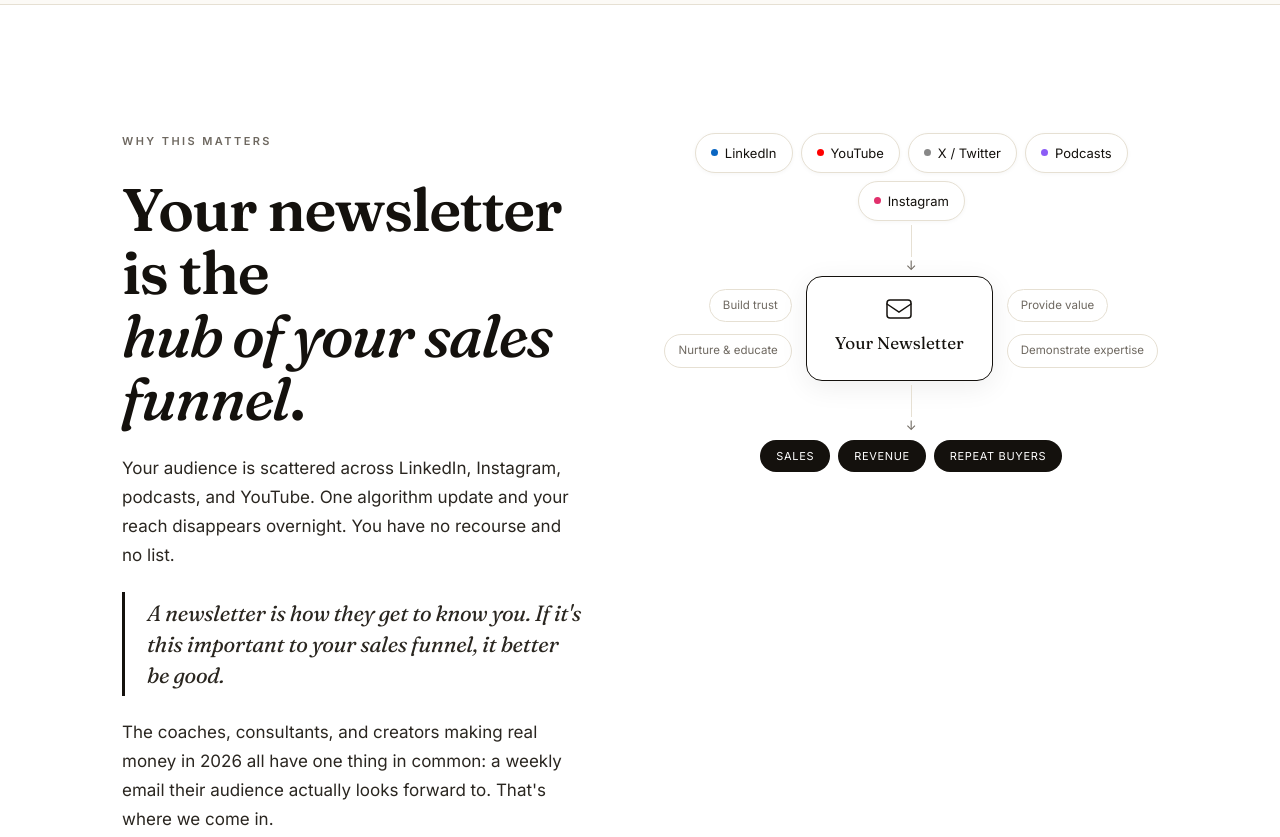
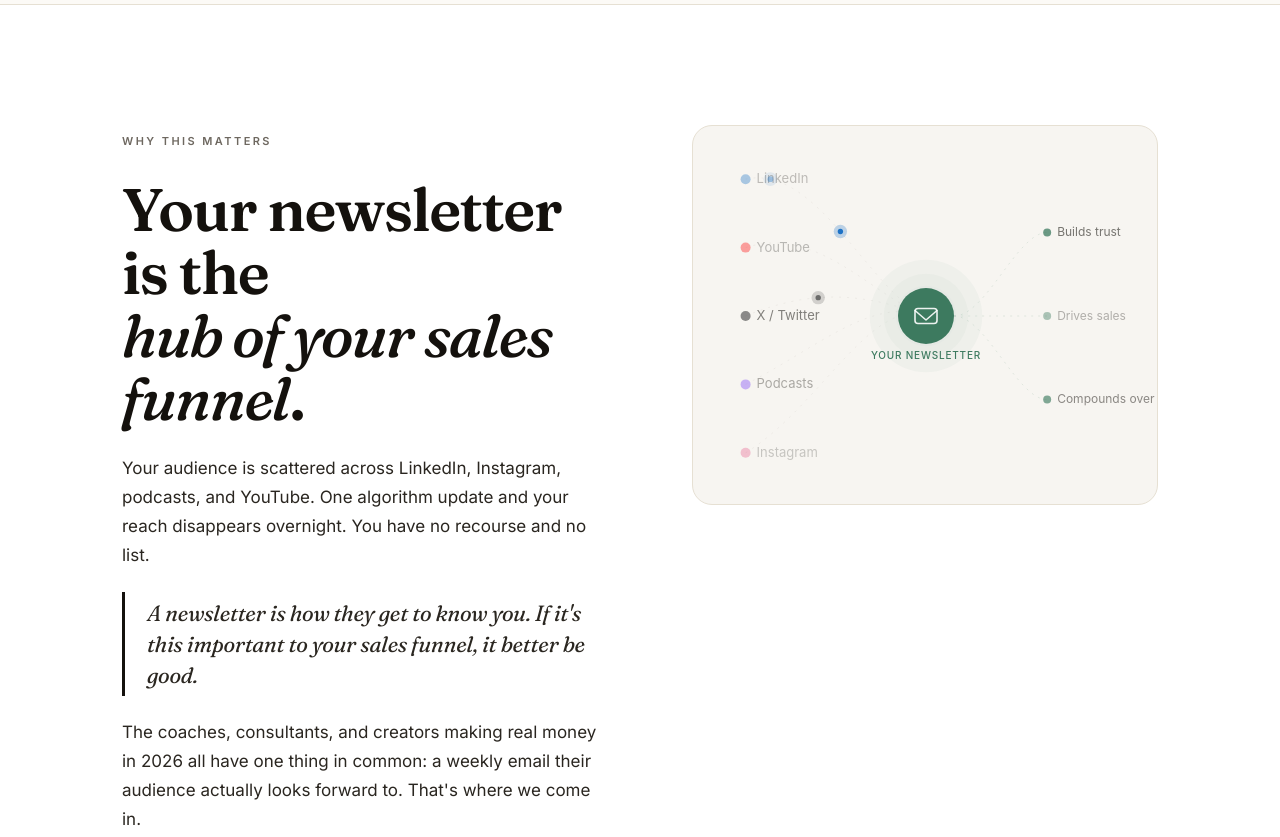
Before and after one commit to cameronscully123/newsletter-engine, a plain HTML site: page index.html in a window 1280 px wide. Shown: the part 1500-2337 px from the top of the page. Drawn offline with Linux system fonts and the light colour scheme.

Commit message:
Replace funnel diagram with original canvas particle animation
- Removed CSS flowchart (was too similar to competitor's diagram)
- Added canvas-based 'signal hub' animation: coloured source nodes
  (LinkedIn, YouTube, etc.) with live particles traveling along
  bezier curves into a pulsing newsletter hub, outputs flowing right
- Particles inherit each platform's brand colour, fade in/out along path
- Hub breathes with a glow ring pulse animation
- Starts on scroll, runs continuously, retina-ready (2x dpr)

Co-Authored-By: Claude Sonnet 4.6 <noreply@anthropic.com>

```diff
--- a/index.html
+++ b/index.html
@@ -681,145 +681,22 @@
   }
   .hero-stat-line span { margin: 0 6px; opacity: 0.35; }
 
-  /* ===== Funnel diagram ===== */
-  .funnel-diagram {
-    display: flex;
-    flex-direction: column;
-    align-items: center;
-    padding: 8px 0 0;
-    gap: 0;
-    user-select: none;
-  }
-  .funnel-platforms {
-    display: flex;
-    flex-wrap: wrap;
-    gap: 8px;
-    justify-content: center;
-  }
-  .fp {
-    display: inline-flex;
-    align-items: center;
-    gap: 7px;
-    padding: 8px 15px;
+  /* ===== Signal hub (canvas) ===== */
+  .signal-hub-wrap {
+    position: relative;
+    width: 100%;
+    height: 380px;
+    border-radius: 20px;
+    background: #f7f5f1;
     border: 1px solid var(--rule);
-    border-radius: 999px;
-    font-size: 13px;
-    font-family: var(--sans);
-    color: var(--ink);
-    background: #fff;
-    box-shadow: 0 1px 4px rgba(0,0,0,.04);
-    opacity: 0;
-    transform: translateY(-8px);
-    transition: opacity .0s, transform .0s;
-  }
-  .fp::before {
-    content: '';
-    width: 7px; height: 7px;
-    border-radius: 50%;
-    background: var(--dot, #888);
-    flex-shrink: 0;
-  }
-  .funnel-vline {
-    width: 1px;
-    background: var(--rule);
-    height: 32px;
-    margin: 4px 0;
-    transform: scaleY(0);
-    transform-origin: top;
-    transition: transform .0s;
-  }
-  .funnel-arrow {
-    font-size: 13px;
-    color: var(--muted);
-    line-height: 1;
-    margin: -2px 0 4px;
-    opacity: 0;
-    transition: opacity .0s;
-  }
-  .funnel-mid {
-    display: grid;
-    grid-template-columns: 1fr auto 1fr;
-    align-items: center;
-    gap: 14px;
+    overflow: hidden;
+  }
+  #signalCanvas {
+    position: absolute;
+    inset: 0;
     width: 100%;
-  }
-  .funnel-side { display: flex; flex-direction: column; gap: 12px; }
-  .funnel-side--left { align-items: flex-end; }
-  .funnel-side--right { align-items: flex-start; }
-  .fl {
-    display: inline-block;
-    padding: 6px 13px;
-    border: 1px solid var(--rule);
-    border-radius: 999px;
-    font-size: 11.5px;
-    font-family: var(--sans);
-    color: var(--muted);
-    background: #fff;
-    white-space: nowrap;
-    opacity: 0;
-    transition: opacity .0s, transform .0s;
-  }
-  .funnel-side--left .fl { transform: translateX(-10px); }
-  .funnel-side--right .fl { transform: translateX(10px); }
-  .funnel-box {
-    display: flex;
-    flex-direction: column;
-    align-items: center;
-    gap: 10px;
-    padding: 22px 28px;
-    border: 1.5px solid var(--ink);
-    border-radius: 16px;
-    background: #fff;
-    font-family: var(--serif);
-    font-size: 17px;
-    color: var(--ink);
-    box-shadow: 0 6px 28px rgba(20,17,13,.07);
-    white-space: nowrap;
-    opacity: 0;
-    transform: scale(0.88);
-    transition: opacity .0s, transform .0s;
-  }
-  .funnel-result {
-    display: flex;
-    gap: 8px;
-    flex-wrap: wrap;
-    justify-content: center;
-    margin-top: 4px;
-  }
-  .funnel-result span {
-    padding: 7px 16px;
-    background: var(--ink);
-    color: #fff;
-    border-radius: 999px;
-    font-size: 11px;
-    font-family: var(--sans);
-    letter-spacing: 0.06em;
-    text-transform: uppercase;
-    opacity: 0;
-    transform: translateY(8px);
-    transition: opacity .0s, transform .0s;
-  }
-  /* Triggered animations */
-  .funnel-diagram.fd-active .fp         { opacity: 1; transform: translateY(0); transition-duration: .4s; transition-timing-function: ease; }
-  .funnel-diagram.fd-active .fp:nth-child(1) { transition-delay: .0s; }
-  .funnel-diagram.fd-active .fp:nth-child(2) { transition-delay: .07s; }
-  .funnel-diagram.fd-active .fp:nth-child(3) { transition-delay: .14s; }
-  .funnel-diagram.fd-active .fp:nth-child(4) { transition-delay: .21s; }
-  .funnel-diagram.fd-active .fp:nth-child(5) { transition-delay: .28s; }
-  .funnel-diagram.fd-active .funnel-vline  { transform: scaleY(1); transition-duration: .4s; transition-timing-function: ease; }
-  .funnel-diagram.fd-active .funnel-vline:nth-of-type(1) { transition-delay: .35s; }
-  .funnel-diagram.fd-active .funnel-vline:nth-of-type(2) { transition-delay: .85s; }
-  .funnel-diagram.fd-active .funnel-arrow  { opacity: 1; transition-duration: .3s; }
-  .funnel-diagram.fd-active .funnel-arrow:first-of-type  { transition-delay: .52s; }
-  .funnel-diagram.fd-active .funnel-arrow:last-of-type   { transition-delay: .95s; }
-  .funnel-diagram.fd-active .funnel-box   { opacity: 1; transform: scale(1); transition-duration: .45s; transition-timing-function: cubic-bezier(.34,1.3,.64,1); transition-delay: .55s; }
-  .funnel-diagram.fd-active .fl          { opacity: 1; transform: translateX(0); transition-duration: .35s; transition-timing-function: ease; }
-  .funnel-diagram.fd-active .fl:nth-child(1) { transition-delay: .72s; }
-  .funnel-diagram.fd-active .fl:nth-child(2) { transition-delay: .82s; }
-  .funnel-diagram.fd-active .funnel-result span { opacity: 1; transform: translateY(0); transition-duration: .35s; transition-timing-function: ease; }
-  .funnel-diagram.fd-active .funnel-result span:nth-child(1) { transition-delay: 1.05s; }
-  .funnel-diagram.fd-active .funnel-result span:nth-child(2) { transition-delay: 1.13s; }
-  .funnel-diagram.fd-active .funnel-result span:nth-child(3) { transition-delay: 1.21s; }
+    height: 100%;
+  }
 
   /* ===== Footer ===== */
   footer {
@@ -1241,37 +1118,8 @@
       </div>
 
       <div class="reveal">
-        <div class="funnel-diagram" id="funnelDiagram">
-          <div class="funnel-platforms">
-            <span class="fp" style="--dot:#0A66C2">LinkedIn</span>
-            <span class="fp" style="--dot:#FF0000">YouTube</span>
-            <span class="fp" style="--dot:#888">X / Twitter</span>
-            <span class="fp" style="--dot:#8B5CF6">Podcasts</span>
-            <span class="fp" style="--dot:#E1306C">Instagram</span>
-          </div>
-          <div class="funnel-vline"></div>
-          <div class="funnel-arrow">↓</div>
-          <div class="funnel-mid">
-            <div class="funnel-side funnel-side--left">
-              <span class="fl">Build trust</span>
-              <span class="fl">Nurture &amp; educate</span>
-            </div>
-            <div class="funnel-box">
-              <svg width="26" height="20" viewBox="0 0 26 20" fill="none"><rect x="1" y="1" width="24" height="18" rx="3" stroke="currentColor" stroke-width="1.5"/><path d="M1 5l12 8 12-8" stroke="currentColor" stroke-width="1.5" stroke-linecap="round"/></svg>
-              Your Newsletter
-            </div>
-            <div class="funnel-side funnel-side--right">
-              <span class="fl">Provide value</span>
-              <span class="fl">Demonstrate expertise</span>
-            </div>
-          </div>
-          <div class="funnel-vline"></div>
-          <div class="funnel-arrow">↓</div>
-          <div class="funnel-result">
-            <span>Sales</span>
-            <span>Revenue</span>
-            <span>Repeat buyers</span>
-          </div>
+        <div class="signal-hub-wrap" id="signalHub">
+          <canvas id="signalCanvas"></canvas>
         </div>
       </div>
     </div>
@@ -1653,19 +1501,263 @@
   }, { threshold: 0.12, rootMargin: '0px 0px -40px 0px' });
   document.querySelectorAll('.reveal').forEach(el => io.observe(el));
 
-  /* ---- Funnel diagram animation ---- */
-  const funnelEl = document.getElementById('funnelDiagram');
-  if (funnelEl) {
-    const funnelObs = new IntersectionObserver((entries) => {
+  /* ---- Signal hub canvas animation ---- */
+  (function() {
+    const wrap = document.getElementById('signalHub');
+    const canvas = document.getElementById('signalCanvas');
+    if (!canvas || !wrap) return;
+    const ctx = canvas.getContext('2d');
+    let W, H, dpr, raf, running = false, t = 0, lastSpawn = -1;
+    const particles = [];
+
+    const ACCENT = '#3d7a5f';
+    const ACCENT_SOFT = 'rgba(61,122,95,';
+    const INK = '#14110d';
+    const MUTED = '#9a9288';
+    const RULE = '#e8e3da';
+
+    const SOURCES = [
+      { label: 'LinkedIn',   color: '#0A66C2' },
+      { label: 'YouTube',    color: '#FF0000' },
+      { label: 'X / Twitter',color: '#555'    },
+      { label: 'Podcasts',   color: '#8B5CF6' },
+      { label: 'Instagram',  color: '#E1306C' },
+    ];
+
+    const OUT = ['Builds trust', 'Drives sales', 'Compounds over time'];
+
+    function resize() {
+      dpr = Math.min(window.devicePixelRatio || 1, 2);
+      W = wrap.offsetWidth;
+      H = wrap.offsetHeight;
+      canvas.width  = W * dpr;
+      canvas.height = H * dpr;
+      canvas.style.width  = W + 'px';
+      canvas.style.height = H + 'px';
+      ctx.setTransform(dpr, 0, 0, dpr, 0, 0);
+    }
+
+    /* Layout helpers */
+    const hx = () => W * 0.50;
+    const hy = () => H * 0.50;
+    const sx = () => W * 0.10;
+    const sy = (i) => H * (0.14 + i * 0.18);
+    const ox = () => W * 0.76;
+    const oy = (i) => H * (0.28 + i * 0.22);
+
+    function spawnParticle(i) {
+      const ex = hx(), ey = hy();
+      const startX = sx() + 6, startY = sy(i);
+      const cp1x = startX + (ex - startX) * 0.4;
+      const cp1y = startY + (ey - startY) * 0.1 - 30;
+      const cp2x = startX + (ex - startX) * 0.7;
+      const cp2y = ey - 20;
+      particles.push({
+        sx: startX, sy: startY,
+        cp1x, cp1y, cp2x, cp2y,
+        ex, ey,
+        p: 0,
+        speed: 0.007 + Math.random() * 0.005,
+        r: 2.2 + Math.random() * 1.2,
+        color: SOURCES[i].color,
+      });
+    }
+
+    function cubicAt(t, p0, p1, p2, p3) {
+      const u = 1 - t;
+      return u*u*u*p0 + 3*u*u*t*p1 + 3*u*t*t*p2 + t*t*t*p3;
+    }
+
+    function drawFrame() {
+      ctx.clearRect(0, 0, W, H);
+      const cx = hx(), cy = hy();
+
+      /* --- faint curved paths from sources to hub --- */
+      SOURCES.forEach((_, i) => {
+        const startX = sx() + 6, startY = sy(i);
+        const cp1x = startX + (cx - startX) * 0.4;
+        const cp1y = startY + (cy - startY) * 0.1 - 30;
+        const cp2x = startX + (cx - startX) * 0.7;
+        const cp2y = cy - 20;
+        ctx.save();
+        ctx.globalAlpha = 0.10;
+        ctx.strokeStyle = MUTED;
+        ctx.lineWidth = 1;
+        ctx.setLineDash([2, 6]);
+        ctx.beginPath();
+        ctx.moveTo(startX, startY);
+        ctx.bezierCurveTo(cp1x, cp1y, cp2x, cp2y, cx, cy);
+        ctx.stroke();
+        ctx.restore();
+      });
+
+      /* --- faint lines hub → output --- */
+      OUT.forEach((_, i) => {
+        ctx.save();
+        ctx.globalAlpha = 0.12;
+        ctx.strokeStyle = ACCENT;
+        ctx.lineWidth = 1;
+        ctx.setLineDash([2, 5]);
+        ctx.beginPath();
+        ctx.moveTo(cx + 28, cy);
+        ctx.bezierCurveTo(cx + 60, cy, ox() - 30, oy(i), ox(), oy(i));
+        ctx.stroke();
+        ctx.restore();
+      });
+
+      /* --- source nodes + labels --- */
+      SOURCES.forEach((s, i) => {
+        const x = sx(), y = sy(i);
+        const flicker = 0.55 + 0.25 * Math.sin(t * 2.3 + i * 1.9);
+
+        /* coloured dot */
+        ctx.save();
+        ctx.globalAlpha = flicker * 0.85;
+        ctx.beginPath();
+        ctx.arc(x + 6, y, 5, 0, Math.PI * 2);
+        ctx.fillStyle = s.color;
+        ctx.fill();
+        ctx.restore();
+
+        /* label */
+        ctx.save();
+        ctx.globalAlpha = flicker * 0.65;
+        ctx.font = '13px -apple-system,BlinkMacSystemFont,"Segoe UI",sans-serif';
+        ctx.fillStyle = INK;
+        ctx.textAlign = 'left';
+        ctx.textBaseline = 'middle';
+        ctx.fillText(s.label, x + 17, y);
+        ctx.restore();
+      });
+
+      /* --- hub glow rings --- */
+      const pulse = 0.5 + 0.5 * Math.sin(t * 1.6);
+      [56, 42, 30].forEach((r, i) => {
+        ctx.save();
+        ctx.globalAlpha = (0.055 - i * 0.014) * (0.7 + 0.3 * pulse);
+        ctx.beginPath();
+        ctx.arc(cx, cy, r + pulse * 6, 0, Math.PI * 2);
+        ctx.fillStyle = ACCENT;
+        ctx.fill();
+        ctx.restore();
+      });
+
+      /* --- hub circle --- */
+      ctx.save();
+      ctx.beginPath();
+      ctx.arc(cx, cy, 28, 0, Math.PI * 2);
+      ctx.fillStyle = ACCENT;
+      ctx.fill();
+      ctx.restore();
+
+      /* --- envelope icon --- */
+      const ew = 22, eh = 15, ex2 = cx - ew/2, ey2 = cy - eh/2;
+      ctx.save();
+      ctx.strokeStyle = 'rgba(255,255,255,0.9)';
+      ctx.lineWidth = 1.6;
+      ctx.lineCap = 'round';
+      ctx.lineJoin = 'round';
+      ctx.beginPath();
+      ctx.moveTo(ex2 + 3, ey2);
+      ctx.lineTo(ex2 + ew - 3, ey2);
+      ctx.quadraticCurveTo(ex2 + ew, ey2, ex2 + ew, ey2 + 3);
+      ctx.lineTo(ex2 + ew, ey2 + eh - 3);
+      ctx.quadraticCurveTo(ex2 + ew, ey2 + eh, ex2 + ew - 3, ey2 + eh);
+      ctx.lineTo(ex2 + 3, ey2 + eh);
+      ctx.quadraticCurveTo(ex2, ey2 + eh, ex2, ey2 + eh - 3);
+      ctx.lineTo(ex2, ey2 + 3);
+      ctx.quadraticCurveTo(ex2, ey2, ex2 + 3, ey2);
+      ctx.closePath();
+      ctx.stroke();
+      ctx.beginPath();
+      ctx.moveTo(ex2, ey2 + 2);
+      ctx.lineTo(cx, cy + 4);
+      ctx.lineTo(ex2 + ew, ey2 + 2);
+      ctx.stroke();
+      ctx.restore();
+
+      /* --- hub label --- */
+      ctx.save();
+      ctx.font = '500 10px -apple-system,BlinkMacSystemFont,"Segoe UI",sans-serif';
+      ctx.fillStyle = ACCENT;
+      ctx.textAlign = 'center';
+      ctx.textBaseline = 'top';
+      ctx.letterSpacing = '0.08em';
+      ctx.fillText('YOUR NEWSLETTER', cx, cy + 35);
+      ctx.restore();
+
+      /* --- output nodes + labels --- */
+      OUT.forEach((label, i) => {
+        const x = ox(), y = oy(i);
+        const pop = 0.6 + 0.2 * Math.sin(t * 1.2 + i * 2.1);
+        ctx.save();
+        ctx.globalAlpha = pop;
+        ctx.beginPath();
+        ctx.arc(x, y, 4, 0, Math.PI * 2);
+        ctx.fillStyle = ACCENT;
+        ctx.fill();
+        ctx.restore();
+        ctx.save();
+        ctx.globalAlpha = pop * 0.75;
+        ctx.font = '12px -apple-system,BlinkMacSystemFont,"Segoe UI",sans-serif';
+        ctx.fillStyle = INK;
+        ctx.textAlign = 'left';
+        ctx.textBaseline = 'middle';
+        ctx.fillText(label, x + 10, y);
+        ctx.restore();
+      });
+
+      /* --- particles --- */
+      for (let i = particles.length - 1; i >= 0; i--) {
+        const p = particles[i];
+        p.p += p.speed;
+        if (p.p >= 1) { particles.splice(i, 1); continue; }
+        const tt = p.p;
+        const px = cubicAt(tt, p.sx, p.cp1x, p.cp2x, p.ex);
+        const py = cubicAt(tt, p.sy, p.cp1y, p.cp2y, p.ey);
+        const alpha = Math.sin(tt * Math.PI);
+        /* glow */
+        ctx.save();
+        ctx.globalAlpha = alpha * 0.25;
+        ctx.beginPath();
+        ctx.arc(px, py, p.r + 4, 0, Math.PI * 2);
+        ctx.fillStyle = p.color;
+        ctx.fill();
+        ctx.restore();
+        /* core */
+        ctx.save();
+        ctx.globalAlpha = alpha * 0.9;
+        ctx.beginPath();
+        ctx.arc(px, py, p.r, 0, Math.PI * 2);
+        ctx.fillStyle = p.color;
+        ctx.fill();
+        ctx.restore();
+      }
+
+      /* --- spawn --- */
+      if (t - lastSpawn > 0.42) {
+        spawnParticle(Math.floor(Math.random() * SOURCES.length));
+        lastSpawn = t;
+      }
+
+      t += 1 / 60;
+      raf = requestAnimationFrame(drawFrame);
+    }
+
+    /* Start when scrolled into view */
+    const obs = new IntersectionObserver((entries) => {
       entries.forEach(e => {
-        if (e.isIntersecting) {
-          e.target.classList.add('fd-active');
-          funnelObs.unobserve(e.target);
+        if (e.isIntersecting && !running) {
+          running = true;
+          resize();
+          drawFrame();
+          obs.unobserve(e.target);
         }
       });
-    }, { threshold: 0.2 });
-    funnelObs.observe(funnelEl);
-  }
+    }, { threshold: 0.25 });
+    obs.observe(wrap);
+    window.addEventListener('resize', () => { if (running) resize(); });
+  })();
 
   /* ---- Stagger hero reveals ---- */
   document.querySelectorAll('.hero .reveal').forEach((el, i) => {
```
